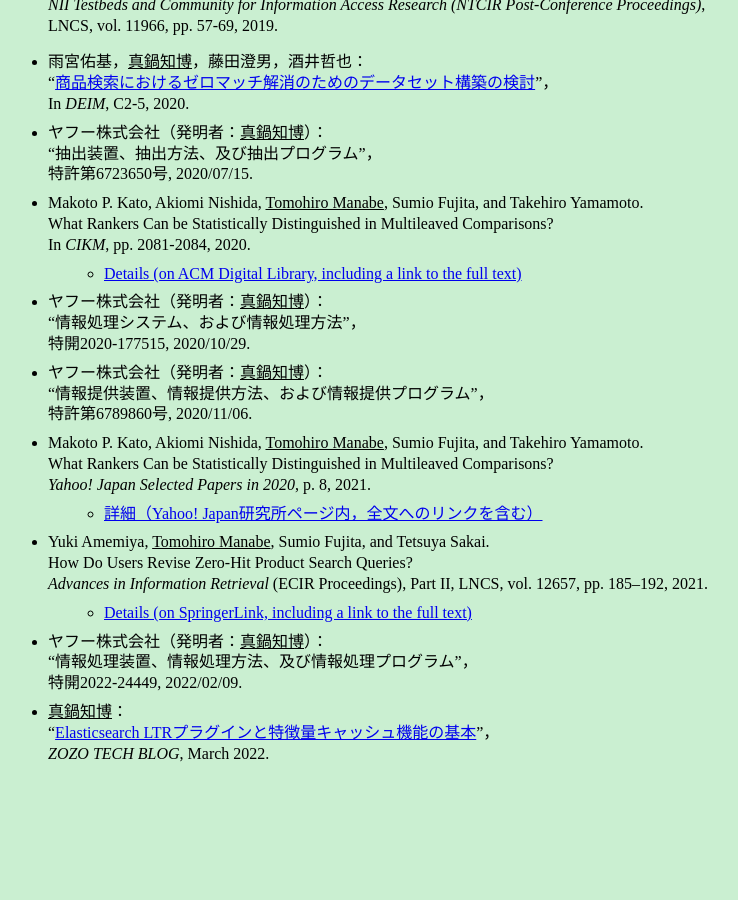
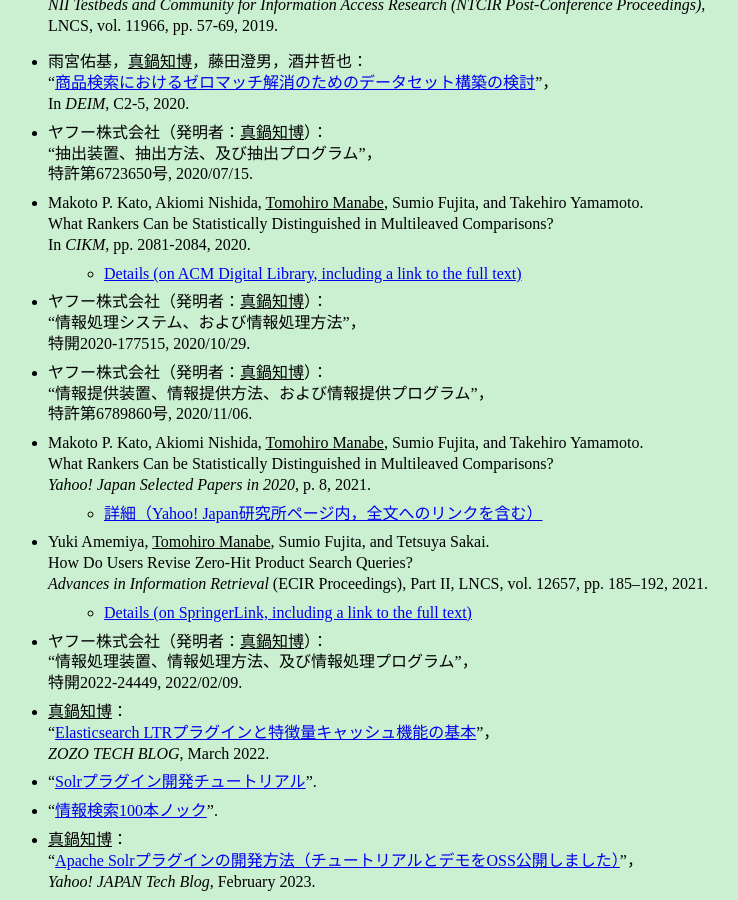
Before and after one commit to tmanabe/tmanabe.github.io, a Jekyll site: the page built from papers-jp.md, in a window 1280 px wide and 900 px high, scrolled down 3054 px. Shown: the whole window, without its empty margins (16-754 px from the left). Built offline with Jekyll 4.4.1, drawn with Linux system fonts in a browser that asks for light colours; before the commit the page ends 3826 px from its top, so only the background shows below that.

Commit message:
45th commit

```diff
--- a/papers-jp.md
+++ b/papers-jp.md
@@ -49,3 +49,6 @@
 *    {{ site.data.papers.ecir21 }}
 *   ヤフー株式会社（発明者：<u>真鍋知博</u>）：<br />“情報処理装置、情報処理方法、及び情報処理プログラム”，<br />特開2022-24449, 2022/02/09.
 *   <u>真鍋知博</u>：<br />“[Elasticsearch LTRプラグインと特徴量キャッシュ機能の基本](https://techblog.zozo.com/entry/basics-of-elasticsearch-ltr-plugin-and-feature-score-cache)”，<br />_ZOZO TECH BLOG_, March 2022.
+*   “[Solrプラグイン開発チュートリアル](https://github.com/yahoojapan/solr-plugin-samples/blob/main/docs/index.md)”.
+*   “[情報検索100本ノック](https://github.com/ir100/ir100/blob/main/README.md)”.
+*   <u>真鍋知博</u>：<br />“[Apache Solrプラグインの開発方法（チュートリアルとデモをOSS公開しました）](https://techblog.yahoo.co.jp/entry/2023021330413288/)”，<br />_Yahoo! JAPAN Tech Blog_, February 2023.
```
